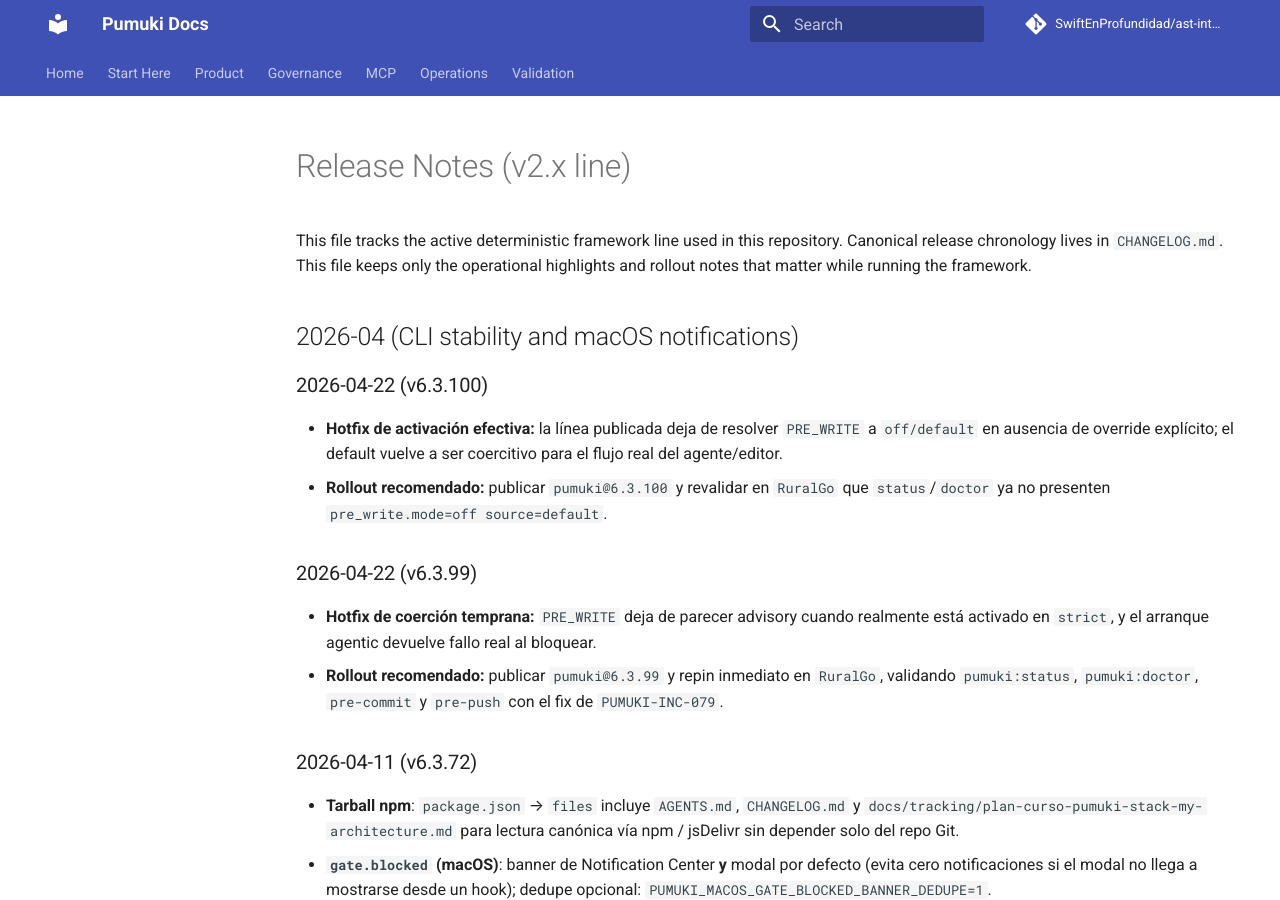
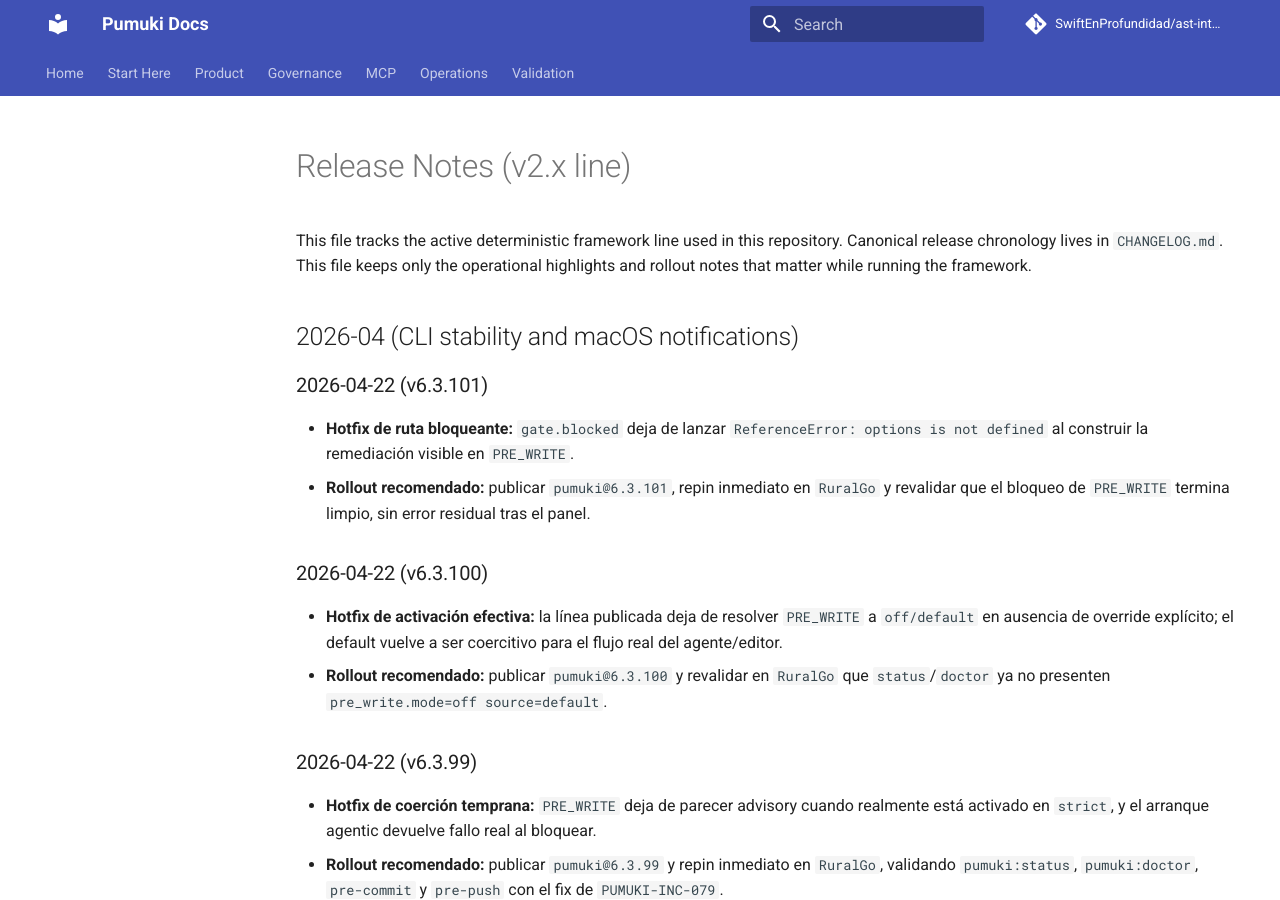
Before and after one commit to SwiftEnProfundidad/ast-intelligence-hooks, an MkDocs documentation site: the page built from docs/operations/RELEASE_NOTES.md, in a window 1280 px wide and 900 px high. Built offline with MkDocs 1.6.1 and Material for MkDocs 9.7.7, drawn with Linux system fonts in a browser that asks for light colours; comment, search, counter and statistics services are not loaded.

Commit message:
hotfix(release): fix blocked remediation runtime

```diff
--- a/docs/operations/RELEASE_NOTES.md
+++ b/docs/operations/RELEASE_NOTES.md
@@ -5,6 +5,11 @@ Canonical release chronology lives in `CHANGELOG.md`.
 This file keeps only the operational highlights and rollout notes that matter while running the framework.
 
 ## 2026-04 (CLI stability and macOS notifications)
+
+### 2026-04-22 (v6.3.101)
+
+- **Hotfix de ruta bloqueante:** `gate.blocked` deja de lanzar `ReferenceError: options is not defined` al construir la remediación visible en `PRE_WRITE`.
+- **Rollout recomendado:** publicar `pumuki@6.3.101`, repin inmediato en `RuralGo` y revalidar que el bloqueo de `PRE_WRITE` termina limpio, sin error residual tras el panel.
 
 ### 2026-04-22 (v6.3.100)
 
--- a/package.json
+++ b/package.json
@@ -1,6 +1,6 @@
 {
   "name": "pumuki",
-  "version": "6.3.100",
+  "version": "6.3.101",
   "description": "Enterprise-grade AST Intelligence System with multi-platform support (iOS, Android, Backend, Frontend) and Feature-First + DDD + Clean Architecture enforcement. Includes dynamic violations API for intelligent querying.",
   "main": "index.js",
   "bin": {
```
Also changed, not shown: CHANGELOG.md (+7 -0 lines), 3 other files.
